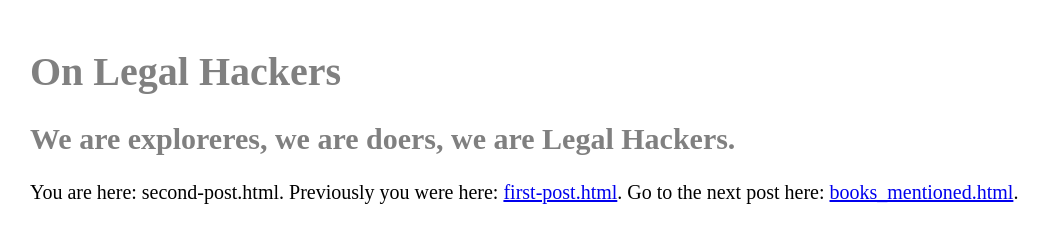
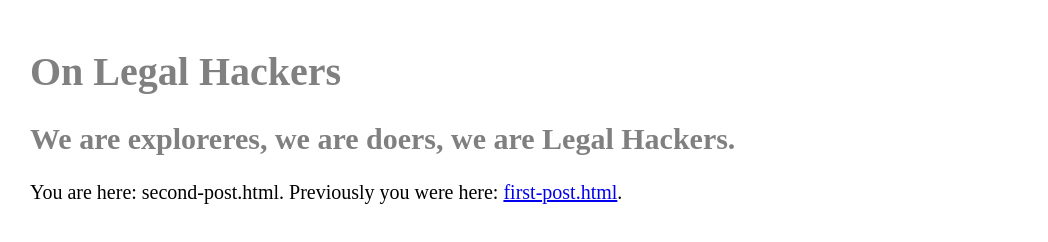
Before and after one commit to MalinMnnikk/malinmnnikk.github.io, a plain HTML site: page second-post.html in a window 1280 px wide. Shown: the whole page, without its empty margins (18-1066 px from the left). Drawn offline with Linux system fonts and the light colour scheme.

Commit message:
Update caused by update in .ptree

```diff
--- a/second-post.html
+++ b/second-post.html
@@ -7,6 +7,6 @@
 <body><root><h1 id="on-legal-hackers">On Legal Hackers</h1><h2 id="we-are-exploreres-we-are-doers-we-are-legal-hackers">We are exploreres, we are doers, we are Legal Hackers.</h2></root>
 You are here: second-post.html.
 Previously you were here: <a href="first-post.html">first-post.html</a>.
-Go to the next post here: <a href="books_mentioned.html">books_mentioned.html</a>.
+
 </body>
 </html>
```
